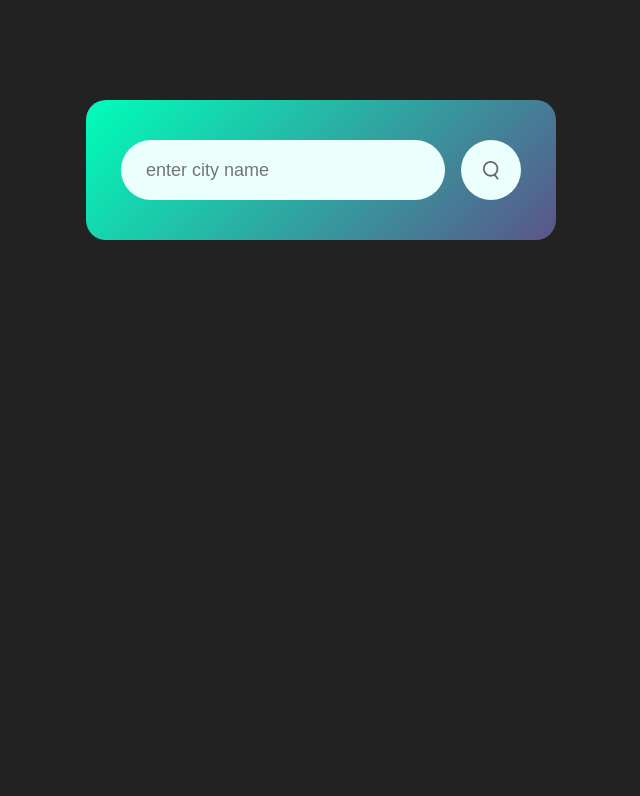
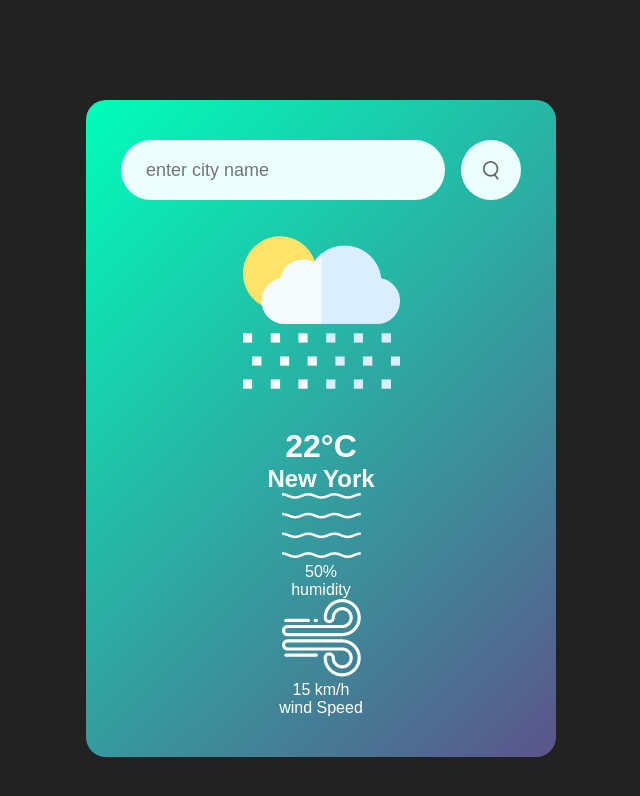
Before and after one commit to mrghkh12/weather-app-project, a plain HTML site: page index.html in a window 1280 px wide. Shown: the whole page, without its empty margins (319-959 px from the left). Drawn offline with Linux system fonts and the light colour scheme.

Commit message:
feat(index.html): create weather section structure

```diff
--- a/index.html
+++ b/index.html
@@ -13,6 +13,27 @@
             <input type="text" placeholder="enter city name" spellcheck="false">
             <button><img src="./images/search.png"></button>
         </div>
+        <div class="weather">
+            <img src="./images/rain.png" class="weather-icon">
+            <h1 class="temp">22°C</h1>
+            <h2 class="city">New York</h2>
+            <div class="details">
+                <div class="col">
+                    <img src="./images/humidity.png">
+                    <div>
+                        <p class="humidity">50%</p>
+                        <p>humidity</p>
+                    </div>
+                </div>
+                <div class="col">
+                    <img src="./images/wind.png">
+                    <div>
+                        <p class="wind">15 km/h</p>
+                        <p>wind Speed</p>
+                    </div>
+                </div>
+            </div>
+        </div>
     </div>
 
     <script src="./scripts/script.js"></script>
```
